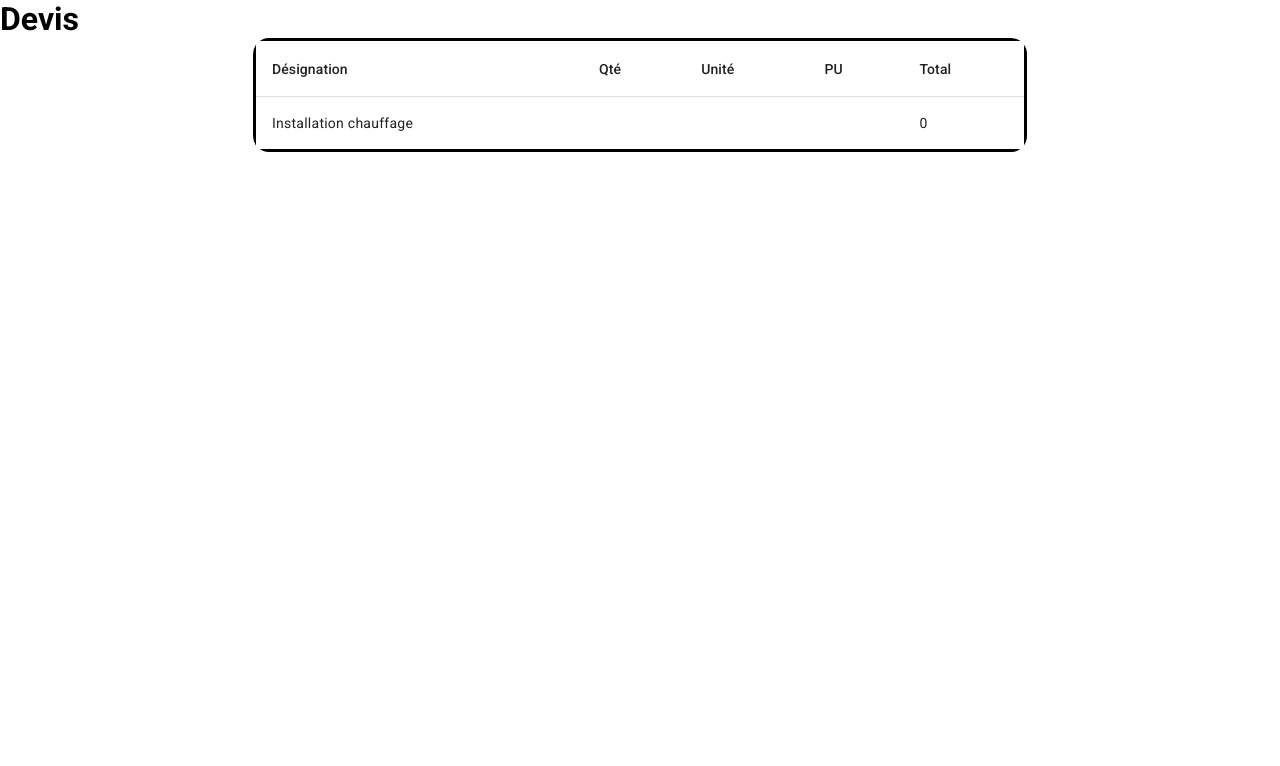
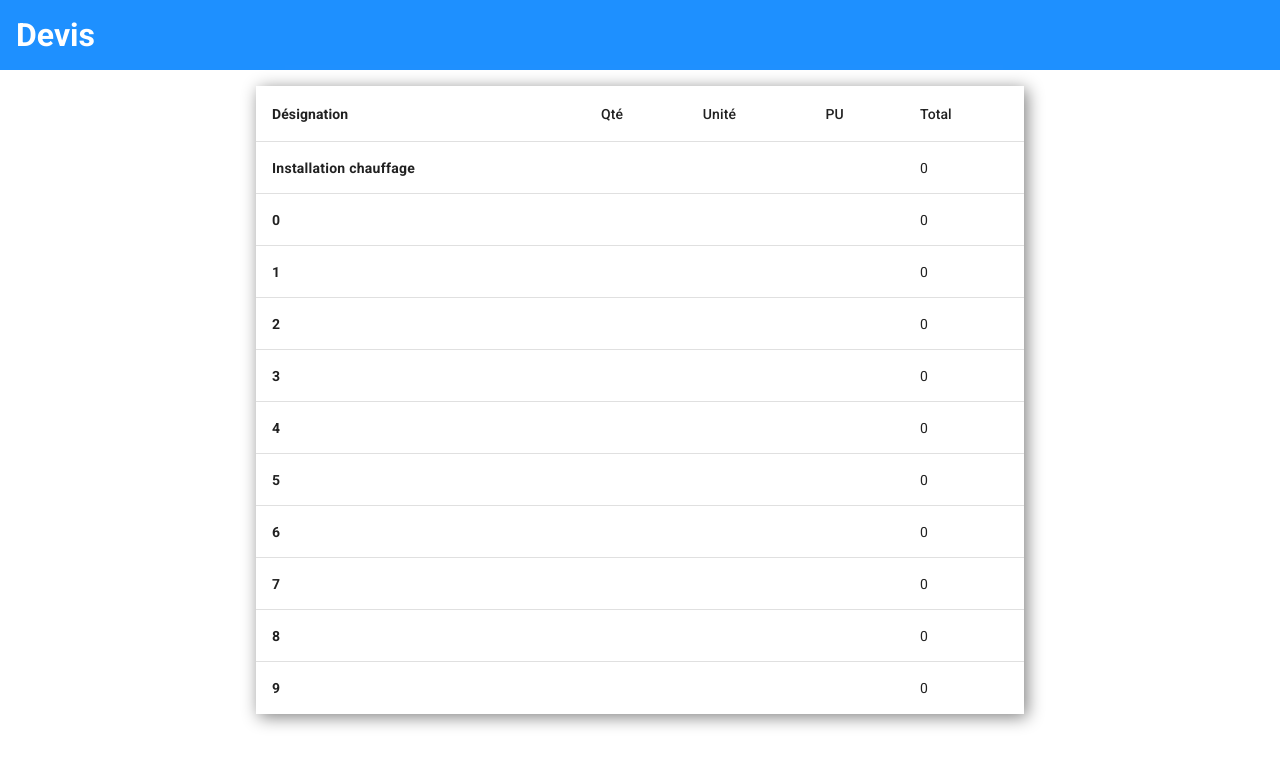
Before and after one commit to PatrickCoral/devis, an Angular app: page / in a window 1280 px wide. Shown: the top 766 px of the page. Built offline with nearby package versions, Linux system fonts and the light colour scheme.

Commit message:
Added test data, css

```diff
--- a/src/app/app.component.css
+++ b/src/app/app.component.css
@@ -1,7 +1,15 @@
 .table-container {
     width: 60vw;
     margin: auto;
-    border-style: solid;
-    border-color: black;
-    border-radius: 1em;
+	box-shadow: 3px 3px 1em gray;
 }
+
+.topbar {
+    background-color: dodgerblue;
+    padding: 1em;
+    margin-bottom: 1em;
+}
+
+.topbar > * {
+    color: white;
+}
--- a/src/app/app.component.html
+++ b/src/app/app.component.html
@@ -1,4 +1,6 @@
-<h1>Devis</h1>
+<div class="topbar">
+    <h1>Devis</h1>
+</div>
 <div class="table-container">
     <app-table/>
 </div>
--- a/src/app/classes/line.ts
+++ b/src/app/classes/line.ts
@@ -3,10 +3,9 @@ abstract class Line {
 	total: number = 0;
 }
 
-enum lineType {
-    Group,
-    Entry
-}
+export type lineType
+	= Group
+	| Entry
 
 export class Group extends Line {
 	children: Map<string, lineType> = new Map();
--- a/src/app/table/table.component.css
+++ b/src/app/table/table.component.css
@@ -0,0 +1,3 @@
+.mat-column-name {
+    font-weight: bold;
+}
--- a/src/app/table/table.component.ts
+++ b/src/app/table/table.component.ts
@@ -1,15 +1,27 @@
-import { Component } from '@angular/core';
+import { Component, OnInit } from '@angular/core';
 import { MatTableDataSource } from '@angular/material/table';
-import { Group } from '../classes/line';
+import { Entry, Group, lineType } from '../classes/line';
 
 @Component({
-  selector: 'app-table',
-  templateUrl: './table.component.html',
-  styleUrls: ['./table.component.css']
+	selector: 'app-table',
+	templateUrl: './table.component.html',
+	styleUrls: ['./table.component.css']
 })
-export class TableComponent {
-  displayedColumns = ['name', 'quantity', 'unit', 'unitPrice', 'total'];
+export class TableComponent implements OnInit {
+	displayedColumns = ['name', 'quantity', 'unit', 'unitPrice', 'total'];
 
-  list: Group[] = [new Group('Installation chauffage')];
-  source: MatTableDataSource<Group> = new MatTableDataSource(this.list);
+	list: lineType[] = [new Group('Installation chauffage')];
+	source: MatTableDataSource<lineType> = new MatTableDataSource(this.list);
+
+	//test data
+	ngOnInit() {
+		if (this.list[0] instanceof Group) {
+			this.list[0].children.set('asdf', new Entry('asdf'));
+		}
+		for (let x = 0; x < 10; x++) {
+			this.list.push(new Group(x.toString()));
+		}
+
+		this.source = new MatTableDataSource(this.list);
+	}
 }
```
Also changed, not shown: src/app/app.component.ts (+4 -4 lines), src/app/table/table.component.html (indentation only). Lines whose indentation alone changed are shown as unchanged.
